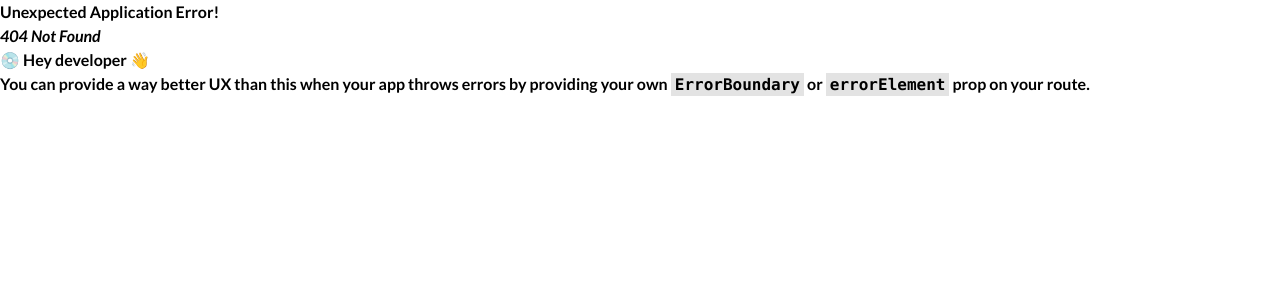
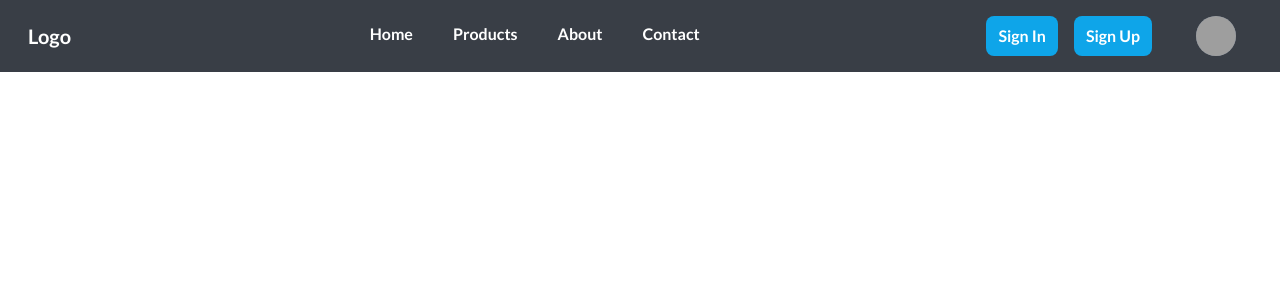
Before and after one commit to meizan2142/MERN-FRONTEND, a React (Vite) app: page /about in a window 1280 px wide. Before the commit this address had no page. Shown: the top 300 px of the page. Built offline with nearby package versions, Linux system fonts and the light colour scheme; grey boxes are pictures that could not be loaded; a web font is replaced by a local one.

Commit message:
All routes are declared

```diff
--- a/src/Components/Navbar/Navigationbar.jsx
+++ b/src/Components/Navbar/Navigationbar.jsx
@@ -17,32 +17,33 @@ export const Navigationbar = () => {
     }, []);
 
     const navLinksLg = <>
-        <li className="group flex  cursor-pointer flex-col">
+        <NavLink to='/' className="group flex  cursor-pointer flex-col">
             Home<span className="mt-[2px] h-[3px] w-[0px] rounded-full bg-sky-500 transition-all duration-300 group-hover:w-full"></span>
-        </li>
-        <li className="group flex  cursor-pointer flex-col">
-            Products<span className="mt-[2px] h-[3px]  w-[0px] rounded-full bg-sky-500 transition-all duration-300 group-hover:w-full"></span>
-        </li>
-        <li className="group flex  cursor-pointer flex-col">
-            About<span className="mt-[2px] h-[3px]  w-[0px] rounded-full bg-sky-500 transition-all duration-300 group-hover:w-full"></span>
-        </li>
-        <li className="group flex  cursor-pointer flex-col">
-            Contact<span className="mt-[2px] h-[3px]  w-[0px] rounded-full bg-sky-500 transition-all duration-300 group-hover:w-full"></span>
-        </li>
+        </NavLink>
+        <NavLink to='/products' className="group flex  cursor-pointer flex-col">
+            Products<span className="mt-[2px] h-[3px] w-[0px] rounded-full bg-sky-500 transition-all duration-300 group-hover:w-full"></span>
+        </NavLink>
+        <NavLink to='/about' className="group flex  cursor-pointer flex-col">
+            About<span className="mt-[2px] h-[3px] w-[0px] rounded-full bg-sky-500 transition-all duration-300 group-hover:w-full"></span>
+        </NavLink>
+        <NavLink to='/contact' className="group flex  cursor-pointer flex-col">
+            Contact<span className="mt-[2px] h-[3px] w-[0px] rounded-full bg-sky-500 transition-all duration-300 group-hover:w-full"></span>
+        </NavLink>
     </>
     const navLinksSm = <>
-        <li className="cursor-pointer  px-6 py-2 text-white rounded-t-lg hover:bg-sky-600 ">
+        <NavLink to='/' className="cursor-pointer  px-6 py-2 text-white rounded-t-lg hover:bg-sky-600 ">
             Home
-        </li>
-        <li className="cursor-pointer  px-6 py-2 text-white hover:bg-sky-600 ">
+        </NavLink>
+        <NavLink to='/products' className="cursor-pointer  px-6 py-2 text-white rounded-t-lg hover:bg-sky-600 ">
             Products
-        </li>
-        <li className="cursor-pointer  px-6 py-2 text-white hover:bg-sky-600 ">
+        </NavLink>
+        <NavLink to='/about' className="cursor-pointer  px-6 py-2 text-white rounded-t-lg hover:bg-sky-600 ">
             About
-        </li>
-        <li className="cursor-pointer  px-6 py-2 text-white hover:bg-sky-600 ">
+        </NavLink>
+        <NavLink to='/contact' className="cursor-pointer  px-6 py-2 text-white rounded-t-lg hover:bg-sky-600 ">
             Contact
-        </li>
+        </NavLink>
+
     </>
 
 
--- a/src/Components/UserInfo/UserInfo.jsx
+++ b/src/Components/UserInfo/UserInfo.jsx
@@ -24,7 +24,7 @@ export const UserInfo = () => {
                 />
             </button>
             <ul className={`${open ? 'visible translate-y-0 duration-300 w-full p-1 flex flex-col space-y-4 ' : 'invisible translate-y-4'} absolute top-12 z-50 w-full space-y-1 rounded-sm bg-sky-400 shadow-md`}>
-                    <button><NavLink className='font-bold rounded-md bg-gray-700 p-1'>DashBoard</NavLink></button>
+                    <button><NavLink to='/dashboard' className='font-bold rounded-md bg-gray-700 p-1'>DashBoard</NavLink></button>
                 <button className="bg-red-500 rounded-md font-bold">LogOut</button>
             </ul>
         </div>
--- /dev/null
+++ b/src/Pages/About/About.jsx
@@ -0,0 +1,7 @@
+const About = () => {
+    return (
+        <div>About</div>
+    )
+}
+
+export default About
--- /dev/null
+++ b/src/Pages/Contact/Contact.jsx
@@ -0,0 +1,7 @@
+const Contact = () => {
+    return (
+        <div>Contact</div>
+    )
+}
+
+export default Contact
--- /dev/null
+++ b/src/Pages/DashBoard/DashBoard.jsx
@@ -0,0 +1,7 @@
+const DashBoard = () => {
+    return (
+        <div>DashBoard</div>
+    )
+}
+
+export default DashBoard
--- /dev/null
+++ b/src/Pages/Home/Home.jsx
@@ -0,0 +1,5 @@
+export const Home = () => {
+  return (
+    <div>Home</div>
+  )
+}
--- /dev/null
+++ b/src/Pages/Products/Products.jsx
@@ -0,0 +1,7 @@
+const Products = () => {
+    return (
+        <div>Products</div>
+    )
+}
+
+export default Products
```
Also changed, not shown: src/routers/routers.jsx (+27 -0 lines).
